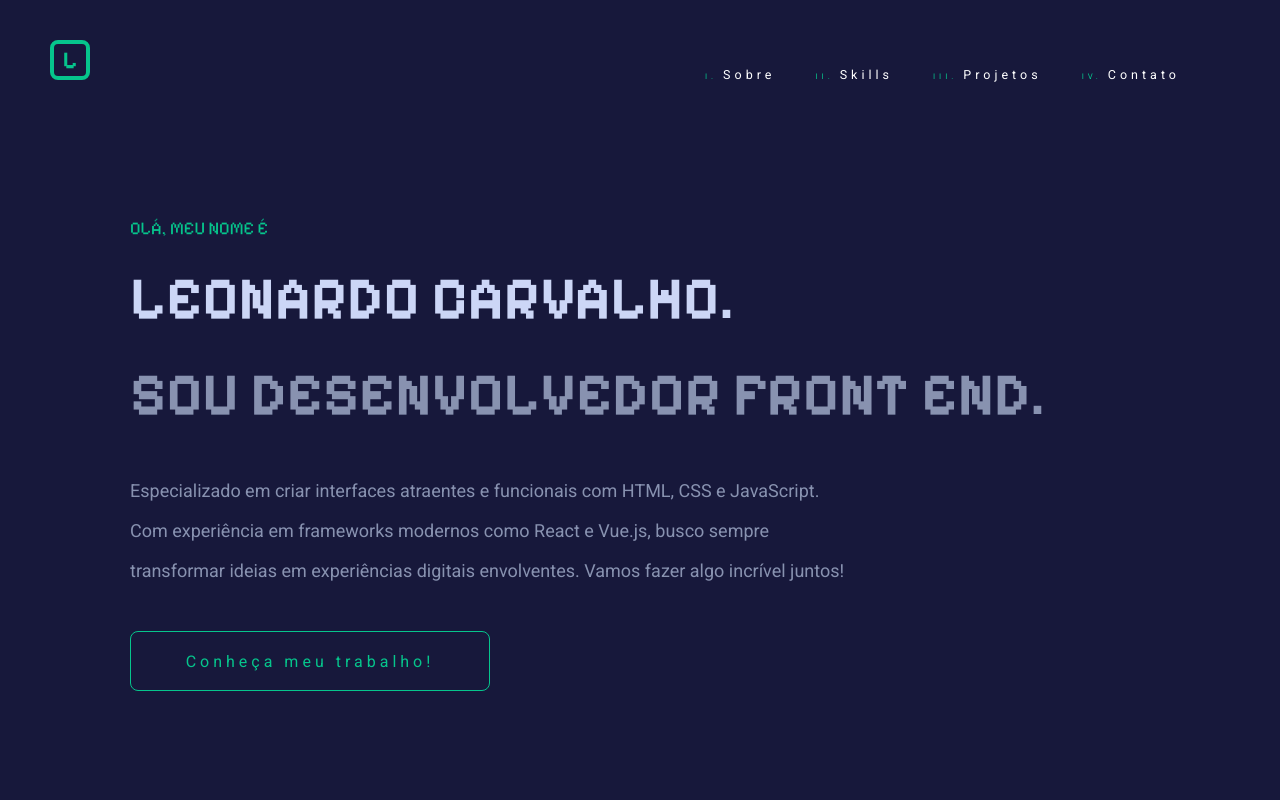
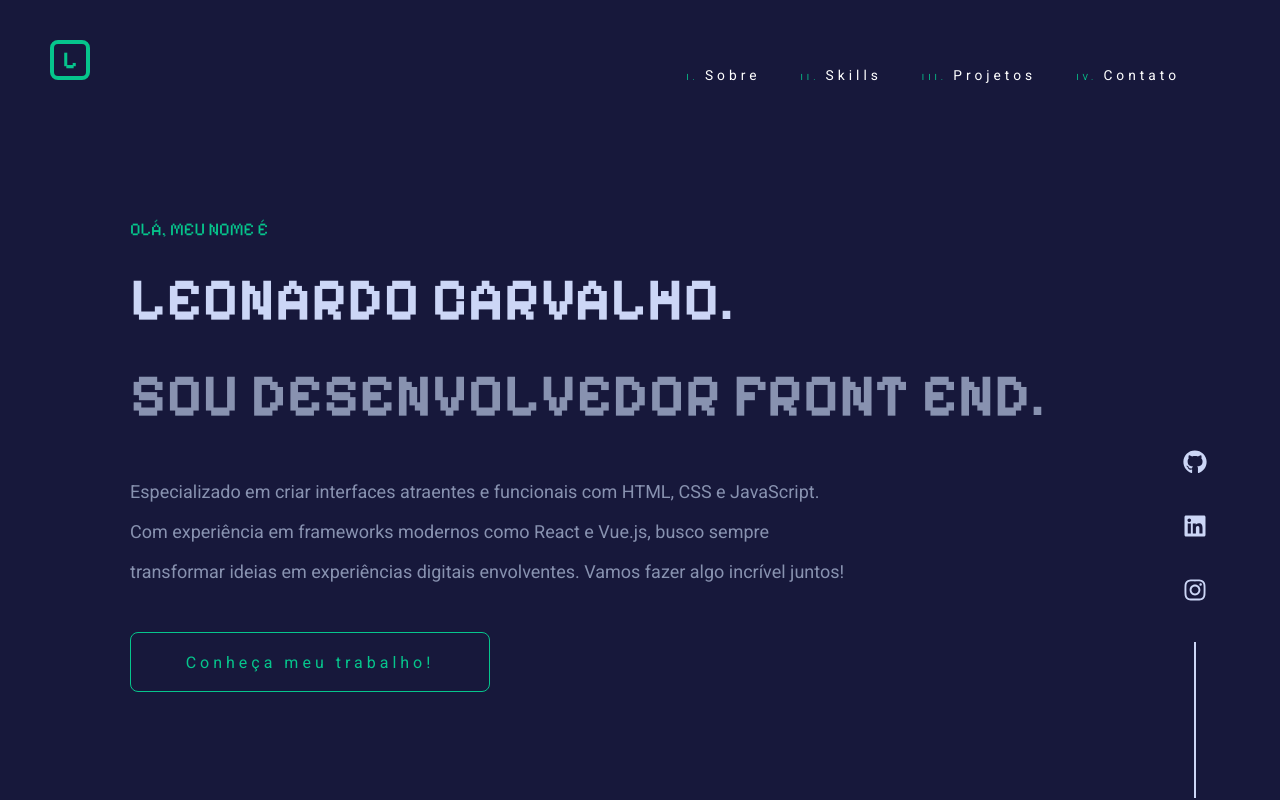
Before and after one commit to leocarvalh0/portfolio_react, a React (Create React App) app: page / in a window 1280 px wide. Shown: the top 800 px of the page. Built offline with nearby package versions, Linux system fonts and the light colour scheme.

Commit message:
adicionando a section social links

```diff
--- a/package.json
+++ b/package.json
@@ -6,6 +6,7 @@
     "cra-template": "1.2.0",
     "react": "^19.0.0",
     "react-dom": "^19.0.0",
+    "react-icons": "^5.4.0",
     "react-scripts": "5.0.1",
     "styled-components": "^6.1.13"
   },
--- a/src/App.js
+++ b/src/App.js
@@ -4,6 +4,7 @@ import Header from "./components/Header/Header";
 import Home from "./components/Home/Home";
 import Sobre from "./components/Sobre/Sobre";
 import Skills from "./components/Skills/Skills";
+import SocialLinks from "./components/SocialLinks/SocialLinks";
 
 function App() {
   return (
@@ -14,6 +15,7 @@ function App() {
         <Home />
         <Sobre />
         <Skills />
+        <SocialLinks />
       </Container>
     </>
   );
--- a/src/components/Header/Header.js
+++ b/src/components/Header/Header.js
@@ -56,7 +56,7 @@ const NavList = styled.ul`
 `
 
 const NavItem = styled.li`
-    font-size: 20px;
+    font-size: 22px;
     margin-right: 40px;
     padding-top: 10px;
 
--- a/src/components/Skills/Skills.js
+++ b/src/components/Skills/Skills.js
@@ -1,4 +1,8 @@
 import styled from "styled-components"
+
+const Section = styled.section`
+    margin-bottom: 300px;
+`
 
 const Header = styled.section`
     display: flex;
@@ -61,7 +65,7 @@ const OutrosItem = styled.li`
 
 const Skills = () => {
     return (
-        <section>
+        <Section>
         <Header>
             <Titulo>Skills</Titulo>
             <Linha></Linha>
@@ -115,7 +119,7 @@ const Skills = () => {
                 Jquery
             </OutrosItem>
         </ListaOutros>
-    </section>
+    </Section>
     )
 }
 
--- /dev/null
+++ b/src/components/SocialLinks/SocialLinks.js
@@ -0,0 +1,64 @@
+import styled from "styled-components";
+import { FaGithub  } from "react-icons/fa";
+import { FaLinkedin } from "react-icons/fa";
+import { FaInstagram } from "react-icons/fa";
+
+const Links = styled.div`
+    display: flex;
+    flex-direction: column;
+    align-items: center;
+    width: 30px;
+    height: 350px;
+    position: fixed;
+    right: 70px;
+    bottom: 0;
+
+    @media screen and (max-width: 768px) {
+        display: none;
+    }
+
+    @media screen and (max-width: 970px) {
+        right: 30px;
+    }
+
+    &::after {
+        content: "";
+        width: 2px;
+        height: 156px;
+        fill: #ccd6f6;
+        background-color: #ccd6f6;
+
+        @media screen and (max-width: 970px) {
+            height: 170px;
+        }
+    }
+
+    :hover {
+        cursor: pointer;
+        fill: #06c58c;
+        transition: .5s;
+        transform: translateY(-5px);
+    }
+`
+
+const Icon = styled.div`
+    font-size: 24px;
+    margin-bottom: 40px;
+    fill: #ccd6f6;
+
+    @media screen and (max-width: 970px) {
+        font-size: 2.0rem;
+    }
+`;
+
+const SocialLinks = () => {
+    return (
+        <Links>
+            <Icon as={FaGithub} />
+            <Icon as={FaLinkedin} />
+            <Icon as={FaInstagram} />
+        </Links>
+    )
+}
+
+export default SocialLinks
```
Also changed, not shown: 1 other file (tests, documents, lock files or other folders).
